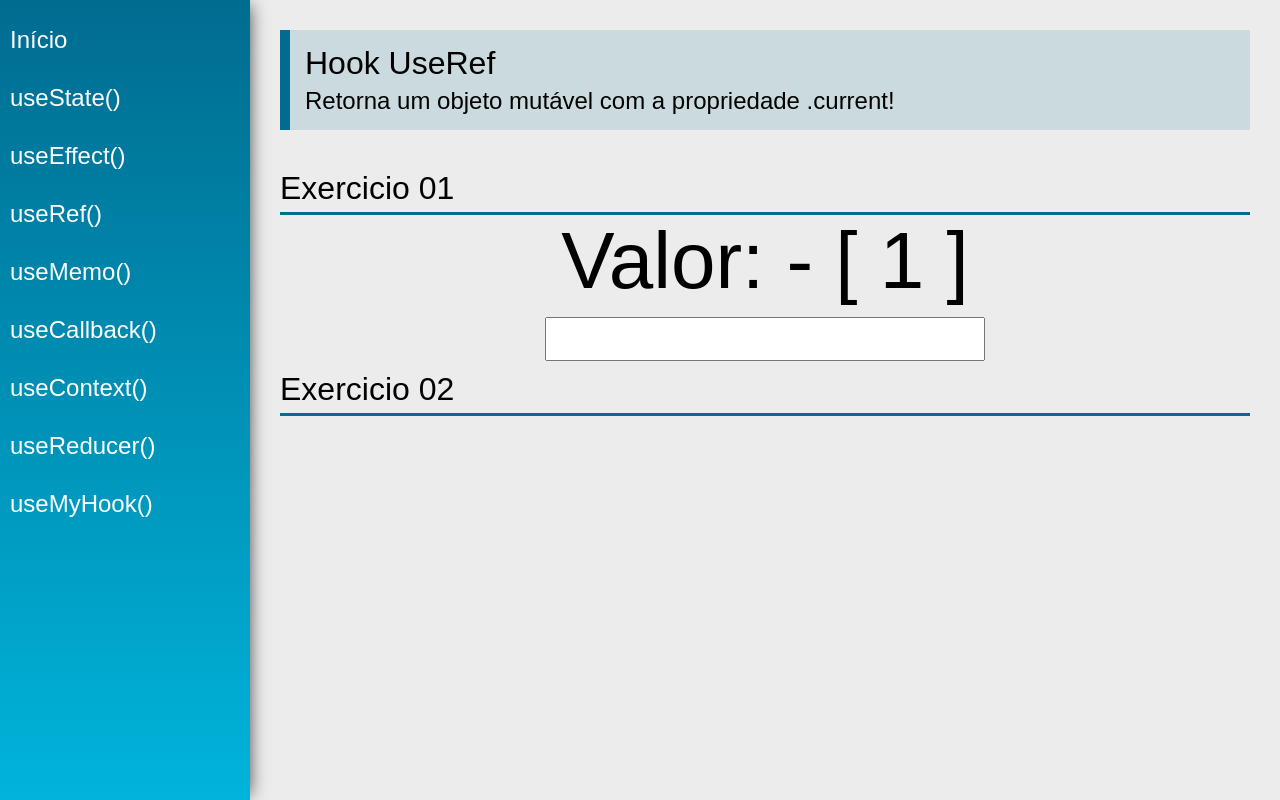
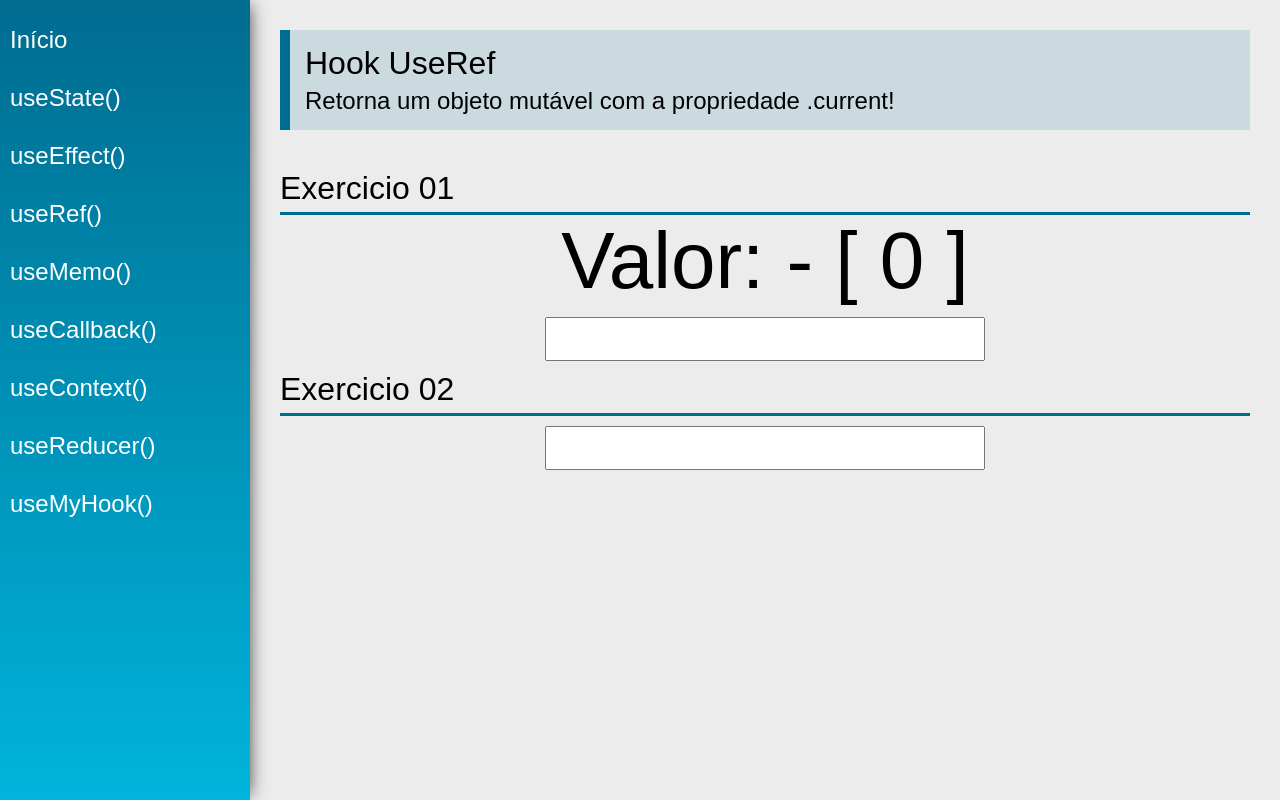
Before and after one commit to rafaelanacleto/hooks, a React (Create React App) app: page /useRef in a window 1280 px wide. Built offline with nearby package versions, Linux system fonts and the light colour scheme.

Commit message:
use context inicio

```diff
--- /dev/null
+++ b/src/data/DataContext.js
@@ -0,0 +1,11 @@
+import React from "react";
+
+export const data = {
+
+    number: 123,
+    text: 'Context API'
+}
+
+const DataContext = React.createContext(data)
+
+export default DataContext
--- a/src/index.js
+++ b/src/index.js
@@ -4,9 +4,10 @@ import ReactDOM from 'react-dom/client';
 
 import App from './views/App'
 
+
 const root = ReactDOM.createRoot(document.getElementById('root'));
 root.render(
   <React.StrictMode>
-    <App />
+      <App />
   </React.StrictMode>
 );
--- a/src/views/App.jsx
+++ b/src/views/App.jsx
@@ -4,15 +4,18 @@ import { BrowserRouter as Router } from 'react-router-dom'
 
 import Menu from '../components/layout/Menu'
 import Content from '../components/layout/Content'
+import DataContext from '../data/DataContext'
 
 const App = props => {
 
     return (
         <div className="App">
-            <Router>
-                <Menu />
-                <Content />
-            </Router>
+            <DataContext.Provider>
+                <Router>
+                    <Menu />
+                    <Content />
+                </Router>
+            </DataContext.Provider>
         </div>
     )
 }
--- a/src/views/examples/UseRef.jsx
+++ b/src/views/examples/UseRef.jsx
@@ -3,12 +3,18 @@ import PageTitle from '../../components/layout/PageTitle'
 
 import SectionTitle from '../../components/layout/SectionTitle'
 import { useRef } from 'react'
+import { useEffect } from 'react'
 
 const UseRef = (props) => {
 
     const [value1, setValue1] = useState("")
+    const [value2, setValue2] = useState("")
+
     const count = useRef(0)
-    count.current++
+
+    useEffect(function () {
+        count.current++
+    }, [value1])
 
     return (
         <div className="UseRef">
@@ -19,7 +25,7 @@ const UseRef = (props) => {
 
             <SectionTitle title="Exercicio 01"></SectionTitle>
             <div className="center">
-                <span className="text">Valor: {value1} - [ {count.current} ]</span>
+                <span className="text">Valor: {value1.concat(value2)} - [ {count.current} ]</span>
                 <input type="text" className="input"
                     value={value1}
                     onChange={e => setValue1(e.target.value)}
@@ -28,7 +34,10 @@ const UseRef = (props) => {
 
             <SectionTitle title="Exercicio 02"></SectionTitle>
             <div className="center">
-
+            <input type="text" className="input"
+                    value={value2}
+                    onChange={e => setValue2(e.target.value)}
+                />
             </div>
 
 
```
Also changed, not shown: 1 other file (tests, documents, lock files or other folders).
